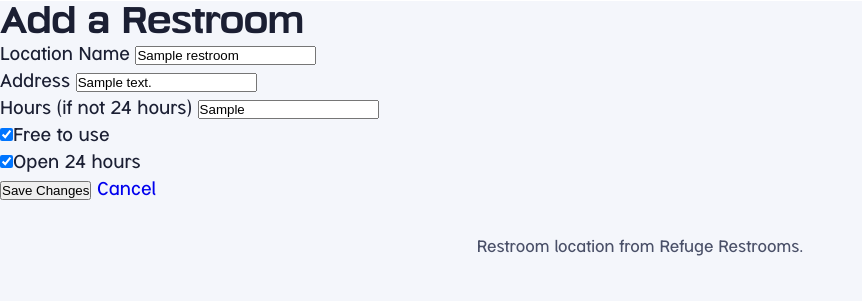
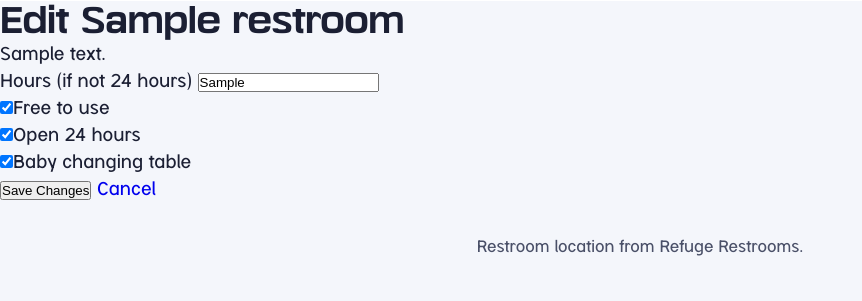
Before and after one commit to smayanja3/restroomDemoDay, a Node server app: page /restrooms/edit/600000000000000000000001 in a window 1280 px wide. Shown: the part 70-371 px from the top of the page, without its empty margins (0-862 px from the left). Run offline with Node 20, Linux system fonts and the light colour scheme; a user stored in the database is signed in; tables that the repository leaves empty hold one stand-in row (values such as "Sample post"); some libraries are stand-ins or nearby versions.

Commit message:
edited page fields removed name  and address from user update form and added babyChanging

```diff
--- a/controllers/restrooms.js
+++ b/controllers/restrooms.js
@@ -68,7 +68,15 @@ module.exports = {
     update: async (req, res) => {
         try {
             console.log('Put to body:', req.body)
-            await Restroom.findByIdAndUpdate(req.params.id, req.body, { runValidators: true })
+            //destructuring - same as Promise.all (pulls out the alues i want)
+            const { isFree, is24Hours, hours, babyChanging } = req.body
+
+            await Restroom.findByIdAndUpdate(
+                req.params.id,
+                { isFree, is24Hours, hours, babyChanging },
+                { runValidators: true }
+            )
+
             res.json({ message: 'Updated' })
         } catch (err) {
             console.log(err.message)
--- a/public/js/main.js
+++ b/public/js/main.js
@@ -12,11 +12,11 @@ if(editForm) {
             method: 'PUT',
             headers: { 'Content-Type': 'application/json' },
             body:JSON.stringify({
-                name: document.getElementById('name').value,
-                address: document.getElementById('address').value,
+                //removed name because i dont want the user to change it
                 isFree: document.getElementById('isFree').checked,
                 is24Hours: document.getElementById('is24Hours').checked,
                 hours: document.getElementById('hours').value,
+                babyChanging: document.getElementById('babyChanging').checked
             }),
         })
         .then(res => res.json())
--- a/views/edit.ejs
+++ b/views/edit.ejs
@@ -1,19 +1,11 @@
 <%- include('partials/head', { title: 'Got2Go: find a clean restroom, fast'}) %>
 <%- include('partials/nav') %>
 <main>
-     <h1>Add a Restroom</h1>
 
    <form id="editF" data-id="<%= restroom._id %>">
 
-        <p>
-            <label for="name">Location Name</label>
-            <input type="text" id="name" name="name" value="<%= restroom.name %>" required>
-        </p>
-
-        <p>
-            <label for="address">Address</label>
-            <input type="text" id="address" name="address" value="<%= restroom.address %>" required>
-        </p>
+        <h1>Edit <%= restroom.name %></h1>
+        <p><%= restroom.address %></p>
 
         <p>
             <label for="hours">Hours (if not 24 hours)</label>
@@ -27,12 +19,16 @@
         <p>
             <label><input type="checkbox"  id="is24Hours" name="is24Hours" <%= restroom.is24Hours ? 'checked' : '' %>>Open 24 hours</label>
         </p>
+
+        <p>
+            <label><input type="checkbox"  id="babyChanging" name="babyChanging" <%= restroom.babyChanging ? 'checked' : '' %>>Baby changing table</label>
+        </p>
         <button type="submit">Save Changes</button>
         <a href="/restrooms/<%= restroom._id %>">Cancel</a>
     </form>
     </main>
     <%- include('partials/footer') %>
+    <script src="/js/main.js"></script>
 </body>
-<script src="/js/main.js"></script>
 
 </html>
```
